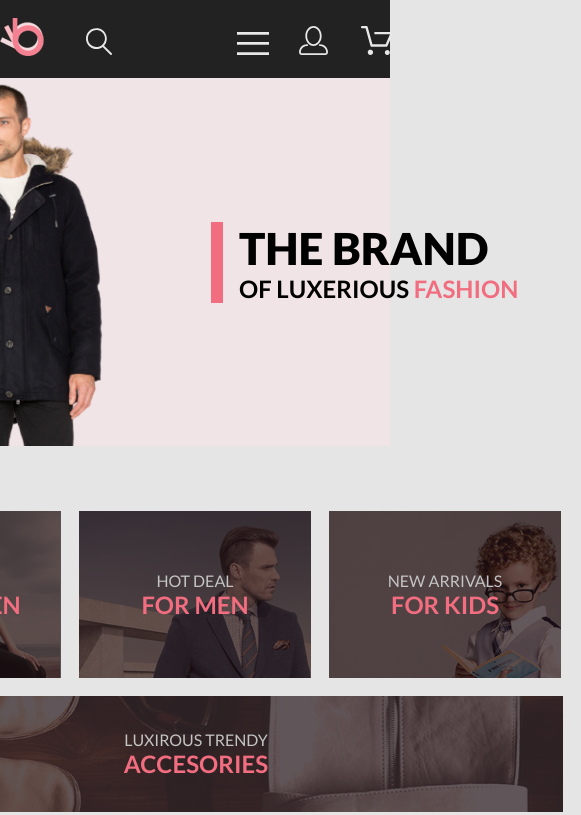
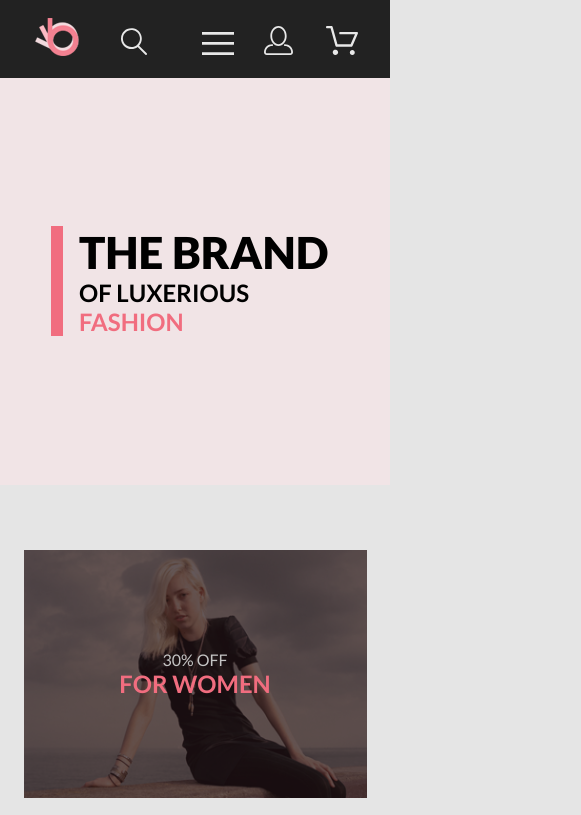
Before and after one commit to AlexSosuev/Web_layout_HTML_CSS, a plain HTML site: page Homework6/index.html in a window 390 px wide. Shown: the top 815 px of the page, 581 px wide, since content can reach past the window. Drawn offline with Linux system fonts and the light colour scheme.

Commit message:
ДОбавление ДЗ к 8 семинару (css для мобилок)

```diff
--- a/Homework6/css/style.css
+++ b/Homework6/css/style.css
@@ -16,18 +16,21 @@ body {
 }
 
 /* ======= begin top ======= */
-.top {}
+.top {
+  width: 100%;
+}
 
 .header {
   display: flex;
   justify-content: center;
   background-color: #222222;
-
+  padding: 0 32px;
 }
 
 .menu {
   display: flex;
   justify-content: space-between;
+  flex-wrap: wrap;
 }
 
 .menu-left {
@@ -337,3 +340,68 @@ li:nth-child(4)>.sale-item {
 }
 
 /* ======= end для планшетов ======= */
+
+/* ======= begin для мобилок ======= */
+@media(max-width: 767px) {
+  .center {
+    max-width: 320px;
+
+  }
+
+  .top {
+    background-color: #f1e4e6;
+  }
+
+  .promo {
+    display: grid;
+    grid-template-columns: repeat(1, 320px);
+  }
+
+  .promo-photo {
+    display: none;
+  }
+
+  .promo-info {
+    margin-top: 148px;
+    margin-bottom: 149px;
+  }
+
+  .menu-list {
+    max-width: 1142px;
+    display: grid;
+    grid-template-columns: repeat(1, 343px);
+  }
+
+  .sale-item {
+    width: 343px;
+    height: 248px;
+  }
+
+  li:nth-child(4)>.sale-item {
+    width: 343px;
+    height: 111px;
+    background-size: cover;
+    background-position: center;
+
+  }
+
+  .product-table-list {
+    grid-template-columns: repeat(1, 360px);
+    gap: 16px;
+    margin-top: 73px;
+  }
+
+  .product-button {
+    margin-top: 40px;
+  }
+
+  .product-header-title {
+    margin-bottom: 3px;
+  }
+
+  .product-header-text {
+    margin-bottom: 64px;
+  }
+
+  /* ======= end для мобилок ======= */
+}
--- a/Homework6/index.html
+++ b/Homework6/index.html
@@ -8,7 +8,7 @@
     <link href="https://fonts.googleapis.com/css2?family=Lato:wght@300;400;700;900&display=swap" rel="stylesheet">
     <link rel="stylesheet" href="css/style.css">
 
-    <title>Shop</title>
+    <title>Магазин</title>
 </head>
 
 <body>
```
